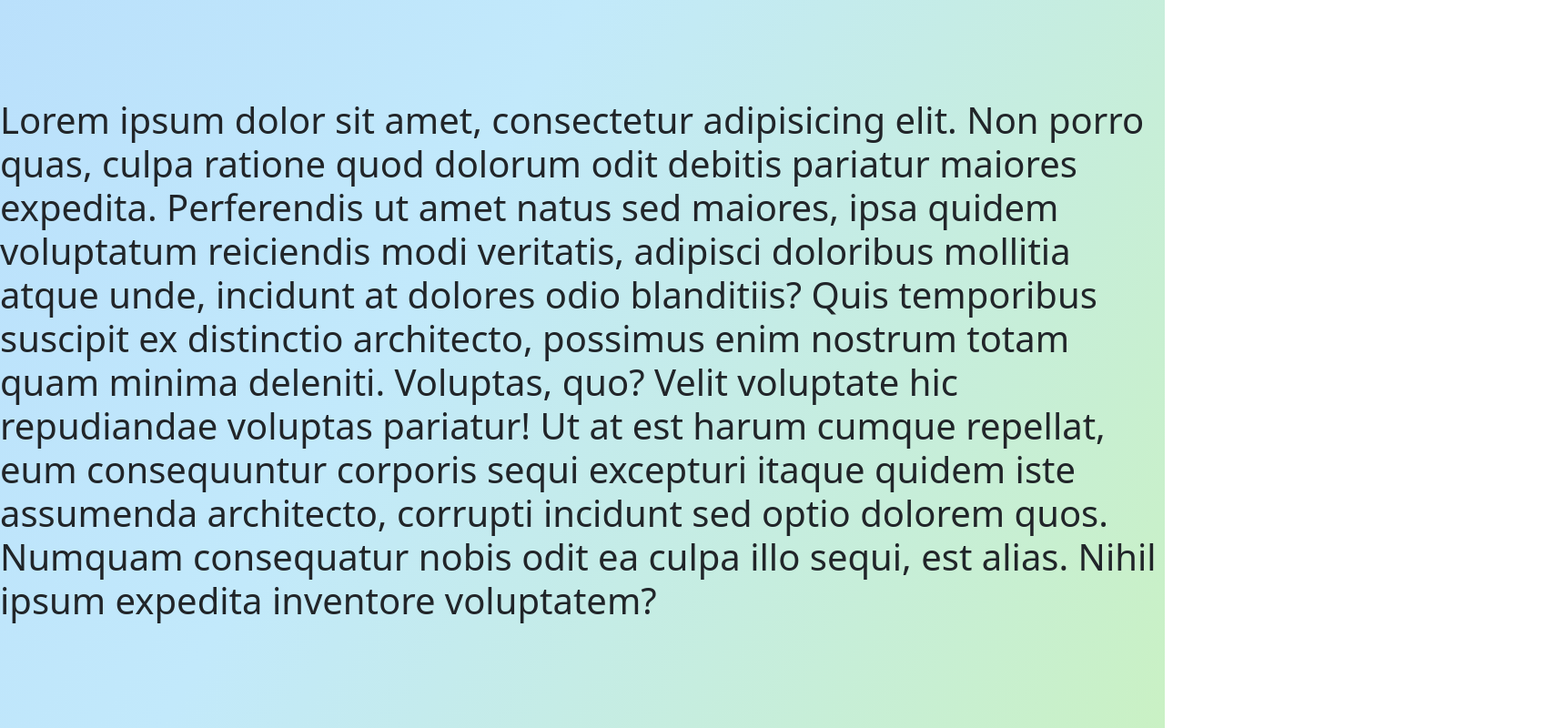
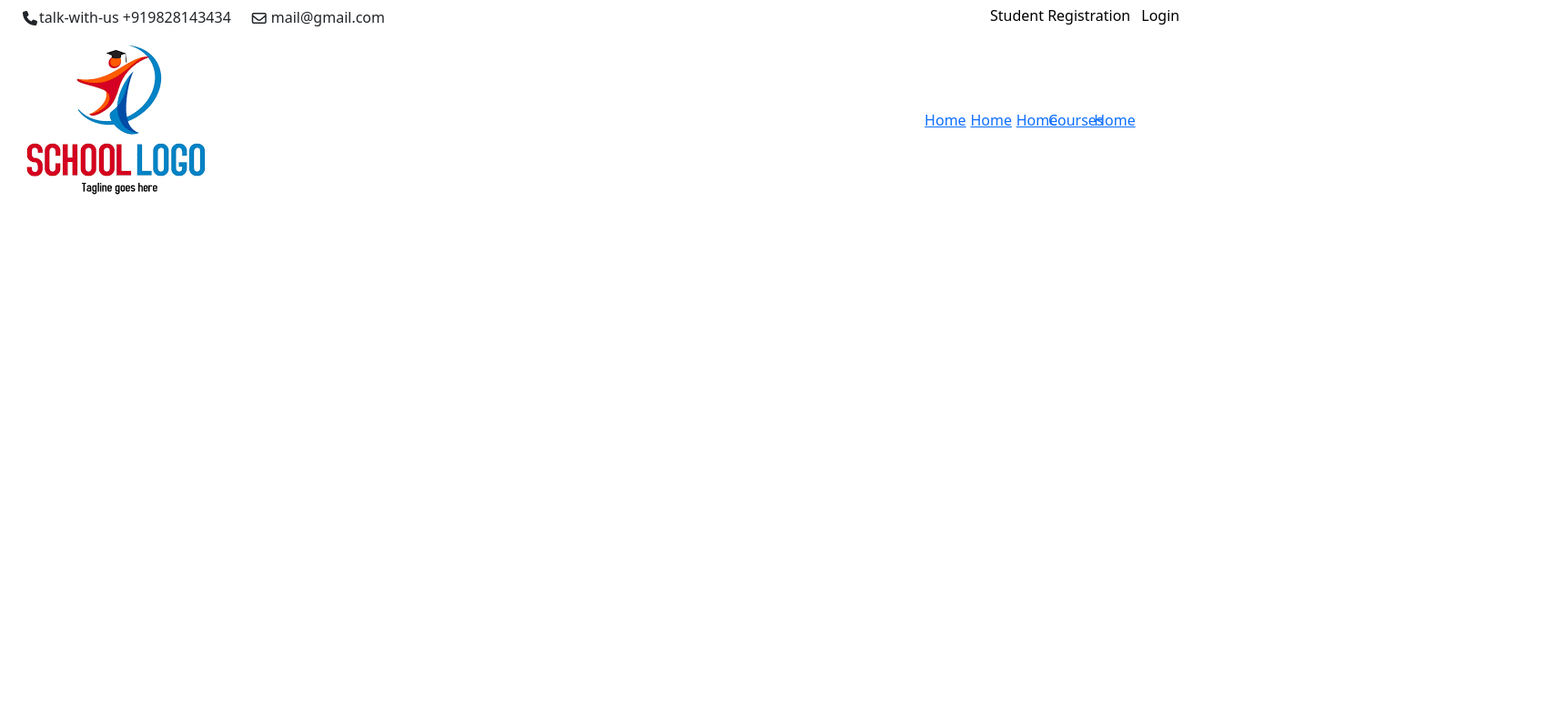
Before and after one commit to anishkhanberi/School_Managment, a plain HTML site: page frontend/index.html in a window 1280 px wide. Shown: the whole page at 91% size, 1722 px wide, since content can reach past the window. Drawn offline with nearby package versions, Linux system fonts and the light colour scheme.

Commit message:
html changes

```diff
--- /dev/null
+++ b/frontend/css/index.css
@@ -0,0 +1,68 @@
+body {
+    font-family: Arial, Helvetica, sans-serif;
+    /* overflow-x:hidden; */
+}
+
+
+
+.topbar {
+    margin: 2px;
+    display: flex;
+    height: 30px;
+    width: 100%;
+
+
+    .icon {
+        margin: 10px 0 0 23px;
+    }
+
+
+}
+
+.leftbar {
+    display: flex;
+    position: relative;
+}
+
+.leftbar p {
+    font-weight: 200;
+    padding: 5px 0 0 2px;
+}
+.leftbar p:hover {
+    color: orangered;
+    transition: 0.5s;
+}
+
+
+
+.gmail {
+    padding: 0 0 0 5px;
+    margin: -0 0 0 3px;
+}
+.rightbar {
+    display: flex;
+    margin: 0px 0 0 440px;
+    position: relative;
+}
+.rightbar button {
+    font-weight: 200;
+    border: none;
+    background: none;
+}
+.rightbar button:hover {
+    color: orangered;
+    transition: 0.5s;
+}
+
+
+.logo {
+    margin: 18px 0 0 -1287px;
+}
+
+.menubar {
+    position: relative;
+}
+
+.menubar a {
+    margin: 0 0 0 -100px;
+}
--- a/frontend/index.html
+++ b/frontend/index.html
@@ -4,15 +4,44 @@
     <meta charset="UTF-8">
     <meta name="viewport" content="width=device-width, initial-scale=1.0">
     <title>Student managment</title>
-    <link rel="stylesheet" href="./css/style.css">
+    <link rel="stylesheet" href="./css/index.css">
 
     <!-- bootstrap  -->
     <link href="https://cdn.jsdelivr.net/npm/bootstrap@5.3.3/dist/css/bootstrap.min.css" rel="stylesheet" integrity="sha384-QWTKZyjpPEjISv5WaRU9OFeRpok6YctnYmDr5pNlyT2bRjXh0JMhjY6hW+ALEwIH" crossorigin="anonymous">
+
+     <!-- font awsome cdn -->
+     <link rel="stylesheet" href="https://cdnjs.cloudflare.com/ajax/libs/font-awesome/6.7.2/css/all.min.css"
+     integrity="sha512-Evv84Mr4kqVGRNSgIGL/F/aIDqQb7xQ2vcrdIwxfjThSH8CSR7PBEakCr51Ck+w+/U6swU2Im1vVX0SVk9ABhg=="
+     crossorigin="anonymous" referrerpolicy="no-referrer" />
 </head>
 <body>
-   <div class="topbar">
-    <h1>Lorem ipsum dolor sit amet, consectetur adipisicing elit. Non porro quas, culpa ratione quod dolorum odit debitis pariatur maiores expedita. Perferendis ut amet natus sed maiores, ipsa quidem voluptatum reiciendis modi veritatis, adipisci doloribus mollitia atque unde, incidunt at dolores odio blanditiis? Quis temporibus suscipit ex distinctio architecto, possimus enim nostrum totam quam minima deleniti. Voluptas, quo? Velit voluptate hic repudiandae voluptas pariatur! Ut at est harum cumque repellat, eum consequuntur corporis sequi excepturi itaque quidem iste assumenda architecto, corrupti incidunt sed optio dolorem quos. Numquam consequatur nobis odit ea culpa illo sequi, est alias. Nihil ipsum expedita inventore voluptatem?</h1>
-   </div>
+    <div class="col-sm-12 topbar">
+        <div class="col-sm-6 leftbar">
+            <i class="fa-sharp fa-solid fa-phone icon"></i>
+            <p class="talk">talk-with-us
+                +919828143434</p>
+            <i class="fa-regular fa-envelope icon"></i>
+            <p class="gmail">
+                mail@gmail.com</p>
+        </div>
+        <div class="col-sm-6 rightbar">
+            <button class="StudentRegistration">Student Registration</button>
+            <button class="Login">Login</button>
+
+            <div class="navbar">
+               <div class="divlogo">
+                 <img class="logo" src="./image/image-logo.png" alt="">
+                </div>
+                <div class="menubar">
+                <a href="#">Home</a>
+                <a href="#">Courses</a>
+                <a href="#">Home</a>
+                <a href="#">Home</a>
+                <a href="#">Home</a>
+            </div>
+            </div>
+        </div>
+    </div>
 
     <script src="https://cdn.jsdelivr.net/npm/bootstrap@5.3.3/dist/js/bootstrap.bundle.min.js" integrity="sha384-YvpcrYf0tY3lHB60NNkmXc5s9fDVZLESaAA55NDzOxhy9GkcIdslK1eN7N6jIeHz" crossorigin="anonymous">
 
```
Also changed, not shown: frontend/image/image-logo.png (added).
